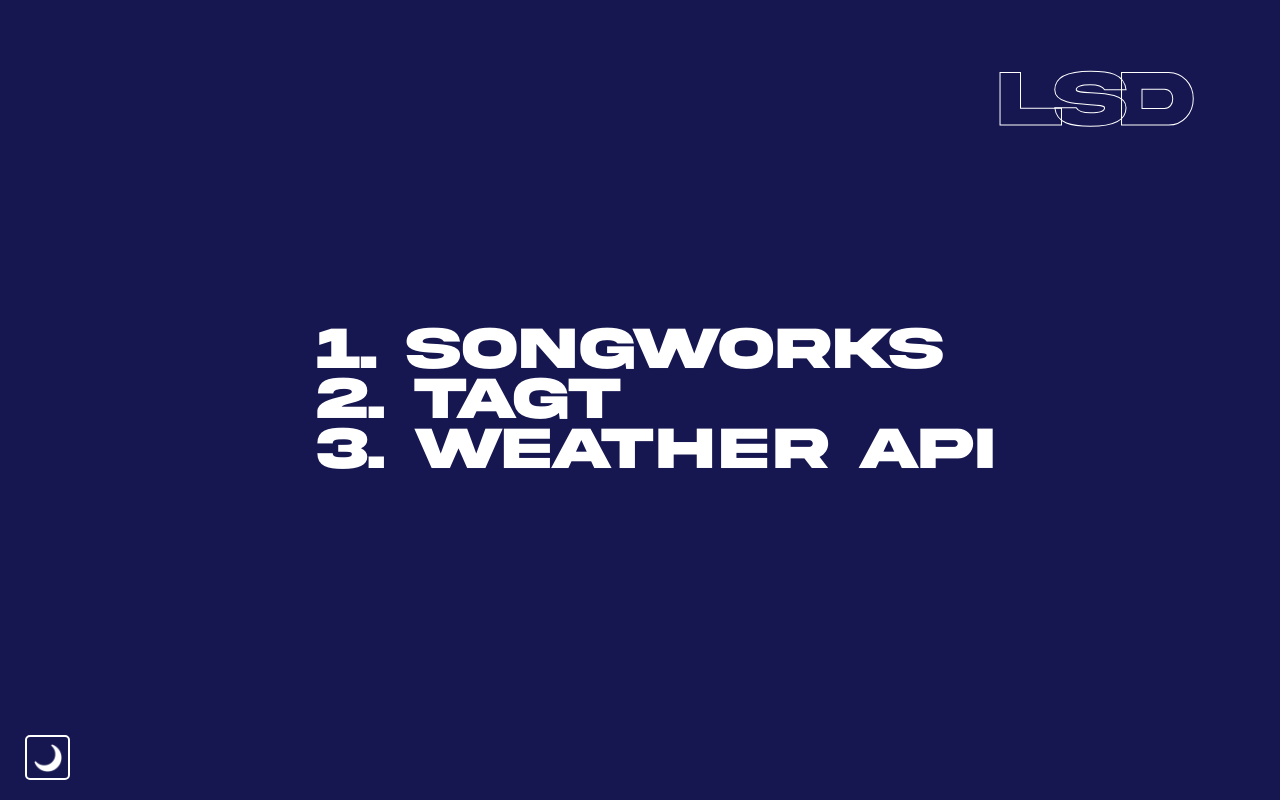
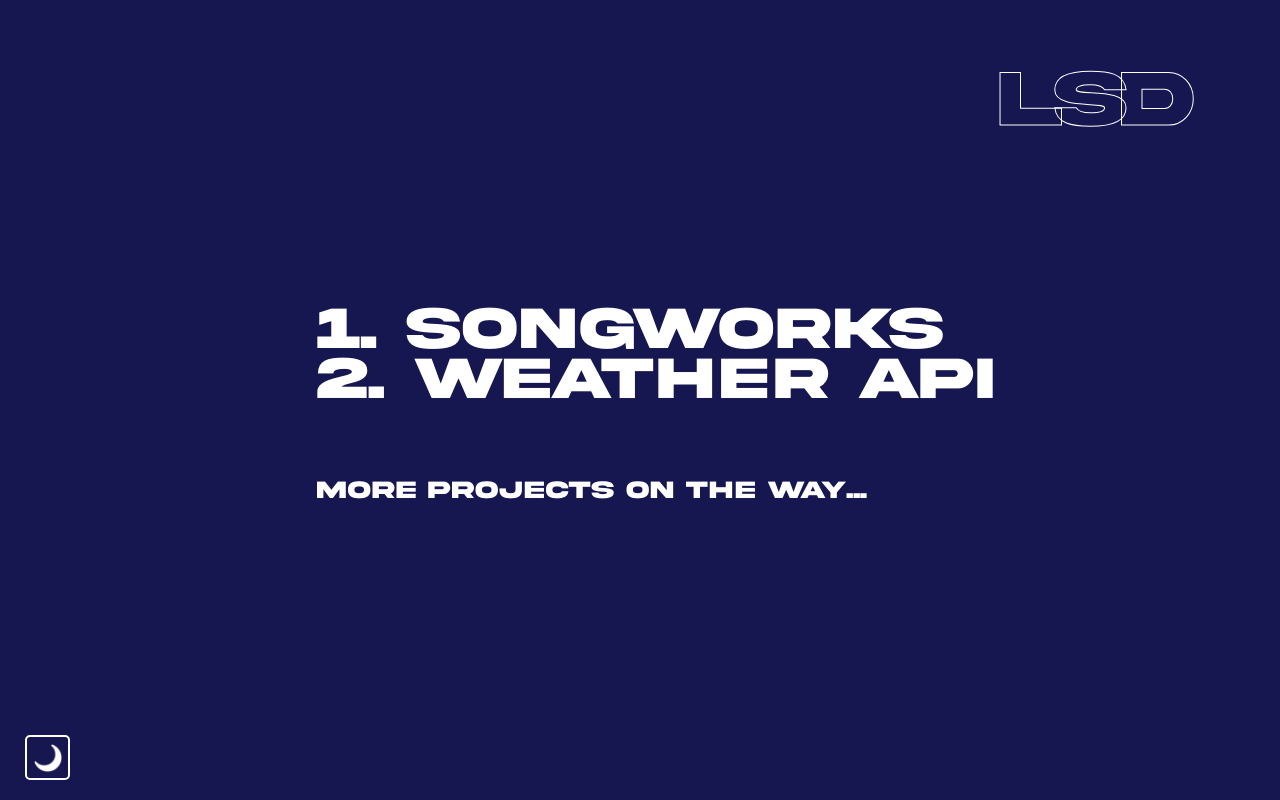
Before and after one commit to benscottdev/LSD, a React (Create React App) app: page /work in a window 1280 px wide. Built offline with nearby package versions, Linux system fonts and the light colour scheme.

Commit message:
andy suggestion changes

```diff
--- a/src/App.css
+++ b/src/App.css
@@ -215,10 +215,15 @@ body {
   box-shadow: inset 0 0 0 0 white;
 }
 
+.work h2 {
+  margin-top: 100px;
+  font-size: 25px;
+}
+
 .clientItem a:hover,
 .clientItem:hover {
   color: transparent;
-  -webkit-text-stroke: 3px white;
+  -webkit-text-stroke: 1px white;
   scale: 110%;
 }
 
--- a/src/Pages/Work.jsx
+++ b/src/Pages/Work.jsx
@@ -8,11 +8,7 @@ function Work({ lightMode }) {
       link: "https://songworks.com.au/",
     },
     {
-      client: "2. TAGT",
-      link: "https://tagt.netlify.app/",
-    },
-    {
-      client: "3. Weather API",
+      client: "2. Weather API",
       link: "https://lsdstudiosweatherapp.netlify.app/",
     },
   ];
@@ -29,6 +25,7 @@ function Work({ lightMode }) {
               </a>
             </div>
           ))}
+          <h2>More projects on the way...</h2>
         </div>
       </div>
     </div>
```
